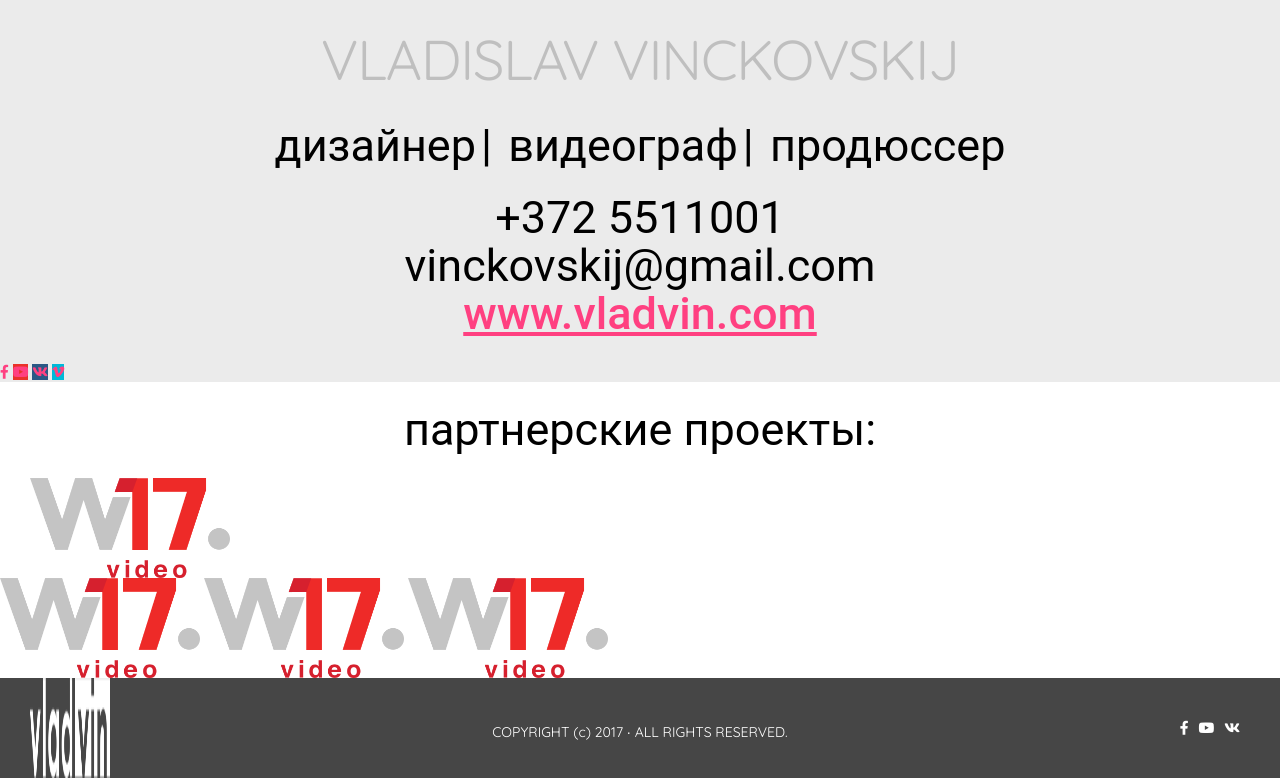
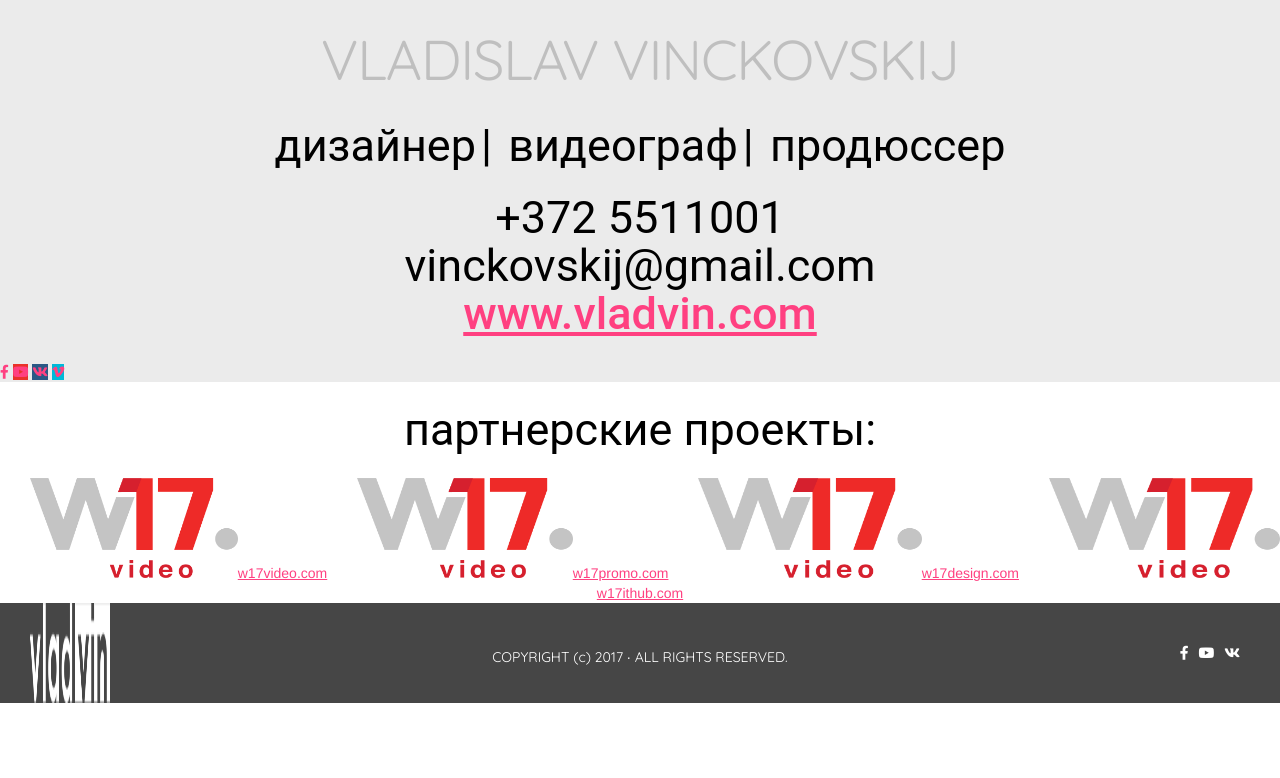
Before and after one commit to martinpanin/EnterTheMatrix, a plain HTML site: page contacts.html in a window 1280 px wide. Shown: the part 757-1535 px from the top of the page. After the commit the page ends 1460 px from the top, so only its background shows below. Drawn offline with nearby package versions, Linux system fonts and the light colour scheme.

Commit message:
not fixed/ content

```diff
--- a/assets/css/style.css
+++ b/assets/css/style.css
@@ -355,8 +355,9 @@ align-items: center;
   text-align: left;
 
 }
-
+/*CONTACTS PAGE? CAN BE DELETED*/
 .partner_logos {
+  display:flex;
   flex-direction: row;
   flex-wrap: wrap;
   justify-content: space-between;
@@ -365,10 +366,16 @@ align-items: center;
 }
 .partner_logo_box1{
   flex-grow: 1;
-  justify-content: center;
-  display: flex;
   margin-left: 30px;
 }
-.partner_logo_box2 {}
-.partner_logo_box3 {}
-.partner_logo_box4 {}
+.partner_logo_box2 {
+  flex-grow: 2;
+  margin-left: 30px;
+}
+.partner_logo_box3 {
+  flex-grow: 3;
+margin-left: 30px;}
+
+.partner_logo_box4 {
+  flex-grow: 4;
+margin-left: 30px;}
--- a/contacts.html
+++ b/contacts.html
@@ -61,19 +61,26 @@ vinckovskij@gmail.com
 </section>
 </section>
 
+<h2>партнерские проекты:</h2>
 <section class="partner_logos">
-<h2>партнерские проекты:</h2>
 <img class="partner_logo_box1" src="assets/img/partnerlogo.png" alt="partnerlogo" width="200" height="100">
+<a href="www.17video.com">w17video.com</a>
+
 <img class="partner_logo_box2" src="assets/img/partnerlogo.png" alt="partnerlogo" width="200" height="100">
+<a href="w17promo.com">w17promo.com</a>
+
 <img class="partner_logo_box3" src="assets/img/partnerlogo.png" alt="partnerlogo" width="200" height="100">
+<a href="w17design.com">w17design.com</a>
+
 <img class="partner_logo_box4" src="assets/img/partnerlogo.png" alt="partnerlogo" width="200" height="100">
+<a href="w17ithub.com">w17ithub.com</a>
+
 </section>
-
     </main>
 
     <footer class="containerfooter">
     <section class="footerbox1">
-    <img class="logofooter" src="assets/img/logo_white.png" alt="logo" width="80" height="100">
+    <img class="logofooter" src="assets/img/logo_white.png" alt="logo" width="80px" height="100px">
     </section>
 
     <section class="footerbox2">
```
